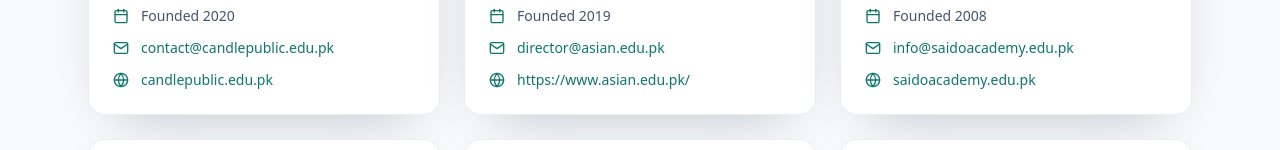
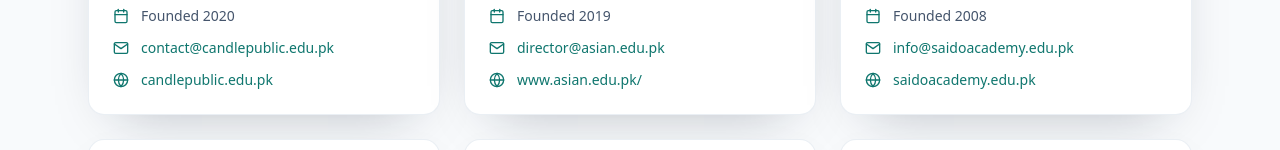
Before and after one commit to imt-eiaz/ventionzz, a Next.js app: page /schools in a window 1280 px wide. Shown: the part 548-698 px from the top of the page. Built offline with nearby package versions, Linux system fonts and the light colour scheme.

Commit message:
HTTPs me change ko

```diff
--- a/data/schools.js
+++ b/data/schools.js
@@ -18,7 +18,7 @@
     students: "850+",
     founded: "2019",
     contact: "director@asian.edu.pk",
-    website: "https://www.asian.edu.pk/",
+    website: "www.asian.edu.pk/",
     link: "www.asian.edu.pk/",
   },
   {
```
